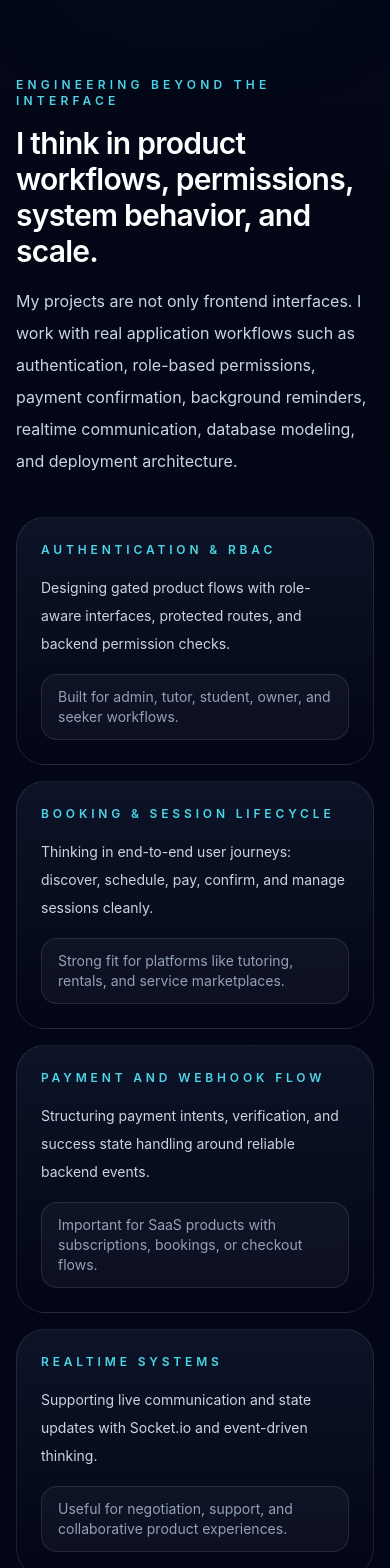
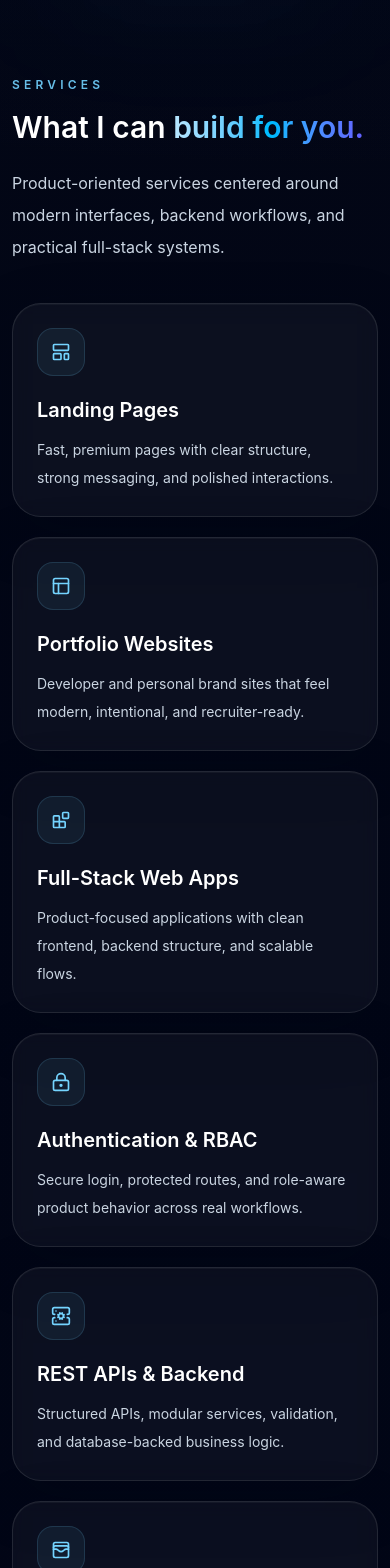
Before and after one commit to SamiunAuntor/Samiun-Alim-Auntor-Portfolio-Site, a Next.js app in the folder frontend/: page / in a window 390 px wide. Shown: the part 5040-6608 px from the top of the page. Built offline with nearby package versions, Linux system fonts and the light colour scheme.

Commit message:
fix: fixed navlink and scrolling related issues

```diff
--- a/frontend/src/app/page.tsx
+++ b/frontend/src/app/page.tsx
@@ -2,10 +2,10 @@ import { About } from "@/components/sections/About";
 import { Certifications } from "@/components/sections/Certifications";
 import { Contact } from "@/components/sections/Contact";
 import { Education } from "@/components/sections/Education";
-import { EngineeringHighlights } from "@/components/sections/EngineeringHighlights";
 import { GitHubStats } from "@/components/sections/GitHubStats";
 import { Hero } from "@/components/sections/Hero";
 import { Projects } from "@/components/sections/Projects";
+import { Services } from "@/components/sections/Services";
 import { Skills } from "@/components/sections/Skills";
 import { BootSequence } from "@/components/shared/BootSequence";
 import { Footer } from "@/components/shared/Footer";
@@ -24,7 +24,7 @@ export default function HomePage() {
         <SectionDivider />
         <Skills />
         <SectionDivider />
-        <EngineeringHighlights />
+        <Services />
         <SectionDivider />
         <Projects />
         <SectionDivider />
--- a/frontend/src/components/sections/EngineeringHighlights.tsx
+++ /dev/null
@@ -1,37 +0,0 @@
-import { Reveal } from "@/components/shared/Reveal";
-import { SectionHeading } from "@/components/shared/SectionHeading";
-import { engineeringHighlights } from "@/data/site";
-
-export function EngineeringHighlights() {
-  return (
-    <section id="engineering" className="px-4 py-20 sm:px-6 lg:py-28">
-      <div className="mx-auto flex w-full max-w-7xl flex-col gap-10">
-        <Reveal>
-          <SectionHeading
-            eyebrow="Engineering Beyond The Interface"
-            title="I think in product workflows, permissions, system behavior, and scale."
-            description="My projects are not only frontend interfaces. I work with real application workflows such as authentication, role-based permissions, payment confirmation, background reminders, realtime communication, database modeling, and deployment architecture."
-          />
-        </Reveal>
-
-        <div className="grid gap-4 md:grid-cols-2 xl:grid-cols-3">
-          {engineeringHighlights.map((highlight, index) => (
-            <Reveal key={highlight.title} delay={0.05 * index}>
-              <article className="h-full rounded-[1.8rem] border border-white/10 bg-[linear-gradient(180deg,rgba(15,23,42,0.86),rgba(2,6,23,0.9))] p-6">
-                <div className="space-y-4">
-                  <p className="text-xs font-semibold uppercase tracking-[0.32em] text-cyan-300/90">
-                    {highlight.title}
-                  </p>
-                  <p className="text-sm leading-7 text-slate-300">{highlight.description}</p>
-                  <div className="rounded-2xl border border-white/10 bg-white/[0.04] px-4 py-3 text-sm text-slate-400">
-                    {highlight.outcome}
-                  </div>
-                </div>
-              </article>
-            </Reveal>
-          ))}
-        </div>
-      </div>
-    </section>
-  );
-}
--- /dev/null
+++ b/frontend/src/components/sections/Services.tsx
@@ -0,0 +1,78 @@
+import { Blocks, LayoutTemplate, LockKeyhole, PanelsTopLeft, ServerCog, WalletCards } from "lucide-react";
+import { Reveal } from "@/components/shared/Reveal";
+
+const services = [
+  {
+    title: "Landing Pages",
+    description: "Fast, premium pages with clear structure, strong messaging, and polished interactions.",
+    icon: LayoutTemplate
+  },
+  {
+    title: "Portfolio Websites",
+    description: "Developer and personal brand sites that feel modern, intentional, and recruiter-ready.",
+    icon: PanelsTopLeft
+  },
+  {
+    title: "Full-Stack Web Apps",
+    description: "Product-focused applications with clean frontend, backend structure, and scalable flows.",
+    icon: Blocks
+  },
+  {
+    title: "Authentication & RBAC",
+    description: "Secure login, protected routes, and role-aware product behavior across real workflows.",
+    icon: LockKeyhole
+  },
+  {
+    title: "REST APIs & Backend",
+    description: "Structured APIs, modular services, validation, and database-backed business logic.",
+    icon: ServerCog
+  },
+  {
+    title: "Payments & Dashboards",
+    description: "Checkout flows, admin panels, role-based dashboards, and production-style operations.",
+    icon: WalletCards
+  }
+] as const;
+
+export function Services() {
+  return (
+    <section id="services" className="px-3 py-20 sm:px-5 lg:py-28 xl:px-6">
+      <div className="mx-auto flex w-full max-w-[calc(80rem-1.5rem)] flex-col gap-10 sm:max-w-[calc(80rem-2.5rem)] xl:max-w-[calc(80rem-3rem)]">
+        <Reveal>
+          <div className="max-w-3xl">
+            <p className="text-xs font-semibold uppercase tracking-[0.35em] text-sky-300/90">
+              Services
+            </p>
+            <h2 className="mt-4 text-3xl font-semibold leading-tight text-white sm:text-5xl">
+              What I can{" "}
+              <span className="bg-gradient-to-r from-sky-200 via-sky-400 to-indigo-500 bg-clip-text text-transparent">
+                build for you.
+              </span>
+            </h2>
+            <p className="mt-5 max-w-2xl text-base leading-8 text-slate-300">
+              Product-oriented services centered around modern interfaces, backend workflows, and practical full-stack systems.
+            </p>
+          </div>
+        </Reveal>
+
+        <div className="grid gap-5 md:grid-cols-2 xl:grid-cols-3">
+          {services.map((service, index) => {
+            const Icon = service.icon;
+
+            return (
+              <Reveal key={service.title} delay={0.05 * index}>
+                <article className="h-full rounded-[1.8rem] border border-white/10 bg-white/[0.04] p-6 shadow-[0_18px_56px_rgba(2,6,23,0.28),inset_0_1px_0_rgba(255,255,255,0.04)] backdrop-blur">
+                  <div className="flex h-12 w-12 items-center justify-center rounded-2xl border border-sky-300/15 bg-sky-300/[0.07] text-sky-300">
+                    <Icon className="h-5 w-5" />
+                  </div>
+                  <h3 className="mt-5 text-xl font-semibold text-white">{service.title}</h3>
+                  <p className="mt-3 text-sm leading-7 text-slate-300">{service.description}</p>
+                </article>
+              </Reveal>
+            );
+          })}
+        </div>
+      </div>
+    </section>
+  );
+}
--- a/frontend/src/components/shared/Navbar.tsx
+++ b/frontend/src/components/shared/Navbar.tsx
@@ -3,49 +3,70 @@
 import Image from "next/image";
 import Link from "next/link";
 import { Menu, X } from "lucide-react";
-import { useEffect, useState } from "react";
+import { useEffect, useRef, useState } from "react";
 import iconAvatar from "@/assets/icon_1.png";
 import { profile } from "@/data/site";
 import { cn } from "@/lib/utils";
 
 const navItems = [
-  { label: "Home", href: "#home", id: "home" },
-  { label: "About", href: "#about", id: "about" },
-  { label: "Skills", href: "#skills", id: "skills" },
-  { label: "Projects", href: "#projects", id: "projects" },
-  { label: "Certifications", href: "#certifications", id: "certifications" },
-  { label: "Contact", href: "#contact", id: "contact" }
+  { label: "About", id: "about" },
+  { label: "Skills", id: "skills" },
+  { label: "Services", id: "services" },
+  { label: "Projects", id: "projects" },
+  { label: "Certifications", id: "certifications" },
+  { label: "Contact", id: "contact" }
 ] as const;
 
 export function Navbar() {
   const [menuOpen, setMenuOpen] = useState(false);
-  const [activeSection, setActiveSection] = useState<string>("home");
+  const [activeSection, setActiveSection] = useState<string>("");
   const [avatarFailed, setAvatarFailed] = useState(false);
+  const navScrollLockUntilRef = useRef(0);
 
   useEffect(() => {
-    const sections = navItems
-      .map((item) => document.getElementById(item.id))
-      .filter((section): section is HTMLElement => Boolean(section));
+    const updateActiveSection = () => {
+      if (Date.now() < navScrollLockUntilRef.current) {
+        return;
+      }
 
-    const observer = new IntersectionObserver(
-      (entries) => {
-        const visible = entries
-          .filter((entry) => entry.isIntersecting)
-          .sort((a, b) => b.intersectionRatio - a.intersectionRatio)[0];
+      const marker = window.scrollY + window.innerHeight * 0.34;
+      const viewportBottom = window.scrollY + window.innerHeight;
+      const pageBottom = document.documentElement.scrollHeight - 4;
 
-        if (visible?.target.id) {
-          setActiveSection(visible.target.id);
+      if (viewportBottom >= pageBottom) {
+        setActiveSection(navItems.at(-1)?.id ?? "");
+        return;
+      }
+
+      let currentSection: string = navItems[0]?.id ?? "";
+
+      for (let index = 0; index < navItems.length; index += 1) {
+        const currentItem = navItems[index];
+        const nextItem = navItems[index + 1];
+        const currentSectionElement = document.getElementById(currentItem.id);
+
+        if (!currentSectionElement) {
+          continue;
         }
-      },
-      {
-        rootMargin: "-35% 0px -45% 0px",
-        threshold: [0.2, 0.4, 0.6]
+
+        const currentTop = currentSectionElement.offsetTop;
+        const nextTop = nextItem ? document.getElementById(nextItem.id)?.offsetTop : undefined;
+
+        if (marker >= currentTop && (nextTop === undefined || marker < nextTop)) {
+          currentSection = currentItem.id;
+          break;
+        }
       }
-    );
 
-    sections.forEach((section) => observer.observe(section));
+      setActiveSection(currentSection);
+    };
 
-    return () => observer.disconnect();
+    updateActiveSection();
+    window.addEventListener("scroll", updateActiveSection, { passive: true });
+
+    return () => {
+      window.removeEventListener("scroll", updateActiveSection);
+    };
   }, []);
 
   useEffect(() => {
@@ -55,10 +76,48 @@ export function Navbar() {
     };
   }, [menuOpen]);
 
+  const handleSectionNavigate = (sectionId: string) => {
+    const section = document.getElementById(sectionId);
+
+    if (!section) {
+      return;
+    }
+
+    const contentTarget =
+      section.firstElementChild instanceof HTMLElement ? section.firstElementChild : section;
+    const navElement = document.querySelector("header nav");
+    const navHeight = navElement instanceof HTMLElement ? navElement.getBoundingClientRect().height : 76;
+    const targetOffset = -(navHeight + 60);
+
+    setMenuOpen(false);
+    setActiveSection(sectionId);
+    navScrollLockUntilRef.current = Date.now() + 1400;
+    const lenis = window.__portfolioLenis;
+    window.history.replaceState(null, "", window.location.pathname);
+
+    if (lenis) {
+      lenis.scrollTo(contentTarget, {
+        offset: targetOffset,
+        duration: 1.15,
+        lerp: 0.12
+      });
+      return;
+    }
+
+    const targetY = Math.max(
+      contentTarget.getBoundingClientRect().top + window.scrollY + targetOffset,
+      0
+    );
+    window.scrollTo({
+      top: targetY,
+      behavior: "smooth"
+    });
+  };
+
   return (
     <header className="sticky top-0 z-50 mx-auto w-full max-w-7xl px-3 pt-3 sm:px-5 sm:pt-4 xl:px-6">
       <nav className="flex items-center justify-between rounded-full border border-white/10 bg-slate-950/70 px-3 py-2.5 shadow-[0_14px_40px_rgba(2,6,23,0.35)] backdrop-blur-xl sm:px-5 sm:py-3 xl:px-6">
-        <Link href="#home" className="flex min-w-0 items-center gap-2.5 sm:gap-3">
+        <Link href="/" className="flex min-w-0 items-center gap-2.5 sm:gap-3">
           <span className="relative flex h-10 w-10 shrink-0 items-center justify-center overflow-hidden rounded-full border border-white/12 bg-[radial-gradient(circle_at_top,rgba(125,211,252,0.18),rgba(15,23,42,0.92))] shadow-[inset_0_1px_0_rgba(255,255,255,0.04)] sm:h-12 sm:w-12">
             {avatarFailed ? (
               <span className="text-base font-semibold tracking-[0.18em] text-slate-100">S</span>
@@ -83,16 +142,17 @@ export function Navbar() {
 
         <div className="hidden items-center gap-1 lg:flex xl:gap-2">
           {navItems.map((item) => (
-            <Link
+            <button
               key={item.id}
-              href={item.href}
+              type="button"
+              onClick={() => handleSectionNavigate(item.id)}
               className={cn(
                 "rounded-full px-3 py-2 text-xs text-slate-300 transition hover:text-white xl:px-4 xl:text-sm",
                 activeSection === item.id && "bg-white/[0.06] text-white"
               )}
             >
               {item.label}
-            </Link>
+            </button>
           ))}
         </div>
 
@@ -123,17 +183,17 @@ export function Navbar() {
         <div className="mt-3 rounded-[1.8rem] border border-white/10 bg-slate-950/95 p-4 shadow-[0_24px_70px_rgba(2,6,23,0.48)] backdrop-blur lg:hidden">
           <div className="flex flex-col gap-2">
             {navItems.map((item) => (
-              <Link
+              <button
                 key={item.id}
-                href={item.href}
+                type="button"
                 className={cn(
                   "rounded-2xl px-4 py-3 text-sm text-slate-200 transition hover:bg-white/[0.05]",
                   activeSection === item.id && "bg-white/[0.06] text-white"
                 )}
-                onClick={() => setMenuOpen(false)}
+                onClick={() => handleSectionNavigate(item.id)}
               >
                 {item.label}
-              </Link>
+              </button>
             ))}
           </div>
         </div>
--- a/frontend/src/components/shared/SmoothScroll.tsx
+++ b/frontend/src/components/shared/SmoothScroll.tsx
@@ -19,6 +19,7 @@ export function SmoothScroll() {
       touchMultiplier: 1,
       autoRaf: true
     });
+    window.__portfolioLenis = lenis;
 
     const handleAnchorClick = (event: MouseEvent) => {
       const target = event.target;
@@ -56,6 +57,7 @@ export function SmoothScroll() {
     document.addEventListener("click", handleAnchorClick);
 
     return () => {
+      delete window.__portfolioLenis;
       document.removeEventListener("click", handleAnchorClick);
       lenis.destroy();
     };
--- a/frontend/src/data/site.ts
+++ b/frontend/src/data/site.ts
@@ -1,10 +1,8 @@
 import {
   educationSchema,
   heroStatSchema,
-  highlightSchema,
   type Education,
-  type HeroStat,
-  type Highlight
+  type HeroStat
 } from "./types";
 
 export const profile = {
@@ -40,45 +38,6 @@ const rawHeroStats = [
   }
 ] satisfies HeroStat[];
 
-const rawHighlights = [
-  {
-    title: "Authentication & RBAC",
-    description:
-      "Designing gated product flows with role-aware interfaces, protected routes, and backend permission checks.",
-    outcome: "Built for admin, tutor, student, owner, and seeker workflows."
-  },
-  {
-    title: "Booking & session lifecycle",
-    description:
-      "Thinking in end-to-end user journeys: discover, schedule, pay, confirm, and manage sessions cleanly.",
-    outcome: "Strong fit for platforms like tutoring, rentals, and service marketplaces."
-  },
-  {
-    title: "Payment and webhook flow",
-    description:
-      "Structuring payment intents, verification, and success state handling around reliable backend events.",
-    outcome: "Important for SaaS products with subscriptions, bookings, or checkout flows."
-  },
-  {
-    title: "Realtime systems",
-    description:
-      "Supporting live communication and state updates with Socket.io and event-driven thinking.",
-    outcome: "Useful for negotiation, support, and collaborative product experiences."
-  },
-  {
-    title: "Jobs, reminders, and notifications",
-    description:
-      "Using cron-based workflows, email reminders, and async operations to keep products useful beyond a single page load.",
-    outcome: "Adds production behavior rather than static demo behavior."
-  },
-  {
-    title: "Deployment problem solving",
-    description:
-      "Working through hosting setup, API connectivity, CORS, and environment configuration with a systems mindset.",
-    outcome: "Closer to real engineering constraints than isolated local demos."
-  }
-] satisfies Highlight[];
-
 const rawEducation = {
   degree: "BSc in Software Engineering",
   institution: "Islamic University of Technology - IUT",
@@ -97,5 +56,4 @@ const rawEducation = {
 } satisfies Education;
 
 export const heroStats = heroStatSchema.array().parse(rawHeroStats);
-export const engineeringHighlights = highlightSchema.array().parse(rawHighlights);
 export const education = educationSchema.parse(rawEducation);
--- a/frontend/src/data/types.ts
+++ b/frontend/src/data/types.ts
@@ -41,12 +41,6 @@ export const projectSchema = z.object({
   featured: z.boolean().default(false)
 });
 
-export const highlightSchema = z.object({
-  title: z.string(),
-  description: z.string(),
-  outcome: z.string()
-});
-
 export const certificationSchema = z.object({
   title: z.string(),
   provider: z.string(),
@@ -66,6 +60,5 @@ export type SocialLink = z.infer<typeof socialLinkSchema>;
 export type HeroStat = z.infer<typeof heroStatSchema>;
 export type SkillCategory = z.infer<typeof skillCategorySchema>;
 export type Project = z.infer<typeof projectSchema>;
-export type Highlight = z.infer<typeof highlightSchema>;
 export type Certification = z.infer<typeof certificationSchema>;
 export type Education = z.infer<typeof educationSchema>;
```
Also changed, not shown: frontend/src/components/shared/ProjectCard.tsx (+24 -10 lines), frontend/src/types/global.d.ts (+10 -0 lines), 1 other file (tests, documents, lock files or other folders).
